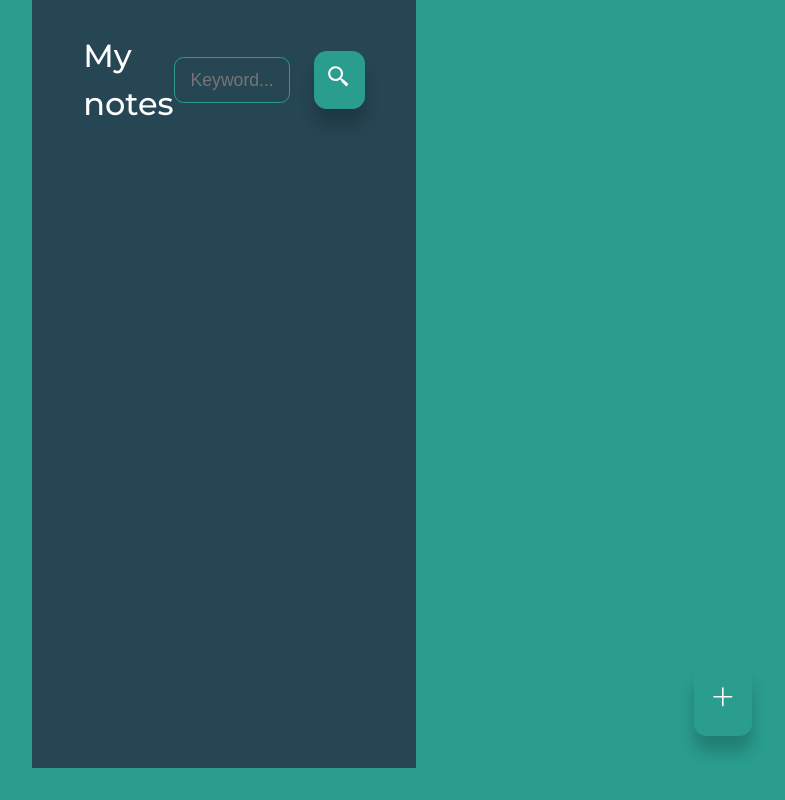
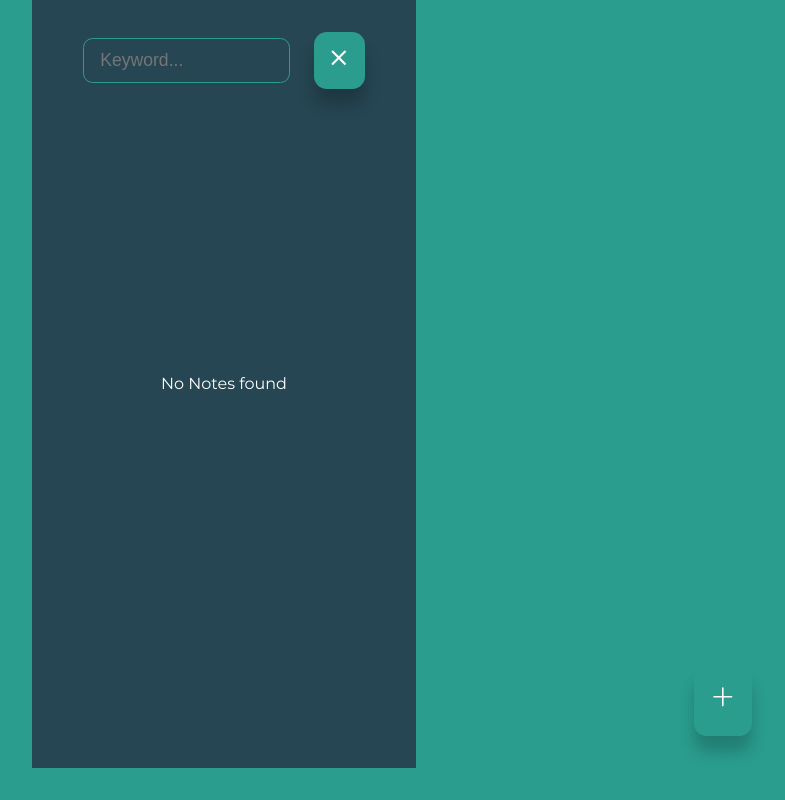
Before and after one commit to Parv-gugnani/React-Notes-App, a React (Create React App) app: page / in a window 1280 px wide. Both pictures are taken after a click on the button 755 px from the left and 80 px from the top of the page. Shown: the whole page, without its empty margins (416-1201 px from the left). Built offline with nearby package versions, Linux system fonts and the light colour scheme.

Commit message:
edit comp

```diff
--- /dev/null
+++ b/color.css
@@ -0,0 +1,3 @@
+color {
+    color: #264653 #E9C46A #F4A261 #E76F51;
+}
--- a/src/components/useCreateDate.jsx
+++ b/src/components/useCreateDate.jsx
@@ -43,7 +43,7 @@ const useCreateDate = () => {
       monthName = "Invalid Month";
   }
 
-  const date = `${monthName} ${dateObj.getDate()}, ${dateObj.getFullYear()} [${dateObj.getHours()}:${dateObj.getMinutes()}:${dateObj.getMinutes()}]`;
+  const date = `${monthName} ${dateObj.getDate()}, ${dateObj.getFullYear()} [${dateObj.getHours()}:${dateObj.getMinutes()}]`;
 
   return date;
 };
--- a/src/pages/EditNote.jsx
+++ b/src/pages/EditNote.jsx
@@ -19,28 +19,27 @@ const EditNote = ({ notes, setNotes }) => {
       const newNote = { ...note, title, details, date };
 
       const newNotes = notes.map((item) => {
-        if (item.id == id) {
-          item = newNote;
+        if (item.id === id) {
+          return newNote; // Return the updated note
         }
-        return item;
+        return item; // Return other notes unchanged
       });
       setNotes(newNotes);
     }
 
-    // redirect to
+    // Redirect to the homepage
     navigate("/");
   };
 
-  // delete the not
-
+  // Delete the note
   const handleDelete = () => {
-    const newNotes = notes.filter((item) => item.id != id); //using es6 function
-
-    setNotes(newNotes);
-    navigate("/");
+    if (window.confirm("Are you sure you want to delete")) {
+      // const newNotes = notes.filter((item) => item.id !== id); // Use !== to compare IDs
+      // setNotes(newNotes);
+      // navigate("/");
+    }
   };
 
-  //
   return (
     <section>
       <header className="create-note__header">
--- a/src/pages/Notes.jsx
+++ b/src/pages/Notes.jsx
@@ -1,22 +1,68 @@
-import React from "react";
+import React, { useEffect, useState } from "react";
 import { BiSearchAlt2 } from "react-icons/bi";
 import { BsPlusLg } from "react-icons/bs";
-// import DummyNotes from "../dummy_notes";
+import { MdClose } from "react-icons/md";
 import { Link } from "react-router-dom";
 import NoteItem from "../components/NoteItem";
 
 const Notes = ({ notes }) => {
+  const [showSearch, setShowSearch] = useState(false);
+  const [text, setText] = useState("");
+  const [filteredNotes, setFilteredNotes] = useState(notes);
+
+  useEffect(() => {
+    // Function to filter notes based on the search text
+    const filterNotes = () => {
+      setFilteredNotes(
+        notes.filter((note) => {
+          return note.title.toLowerCase().includes(text.toLowerCase());
+        })
+      );
+    };
+
+    if (showSearch) {
+      filterNotes();
+    } else {
+      setFilteredNotes(notes);
+    }
+  }, [text, showSearch, notes]);
+
   return (
     <section>
       <header className="notes__header">
-        <h2>My notes</h2>
-        <input type="text" autoFocus placeholder="Keyword..."></input>
-        <button className="btn">
-          <BiSearchAlt2 />
-        </button>
+        {!showSearch ? (
+          <>
+            <h2>My notes</h2>
+            <button className="btn" onClick={() => setShowSearch(true)}>
+              <BiSearchAlt2 />
+            </button>
+          </>
+        ) : (
+          <>
+            <input
+              type="text"
+              value={text}
+              onChange={(e) => setText(e.target.value)}
+              autoFocus
+              placeholder="Keyword..."
+            />
+            <button
+              className="btn"
+              onClick={() => {
+                setShowSearch(false);
+                setText("");
+              }}
+            >
+              <MdClose />
+            </button>
+          </>
+        )}
       </header>
       <div className="notes__container">
-        {notes.map((note) => (
+        {filteredNotes.length == 0 && (
+          <p className="empty__notes">No Notes found</p>
+        )}
+        {filteredNotes.map((note) => (
           <NoteItem key={note.id} note={note} />
         ))}
       </div>
```
